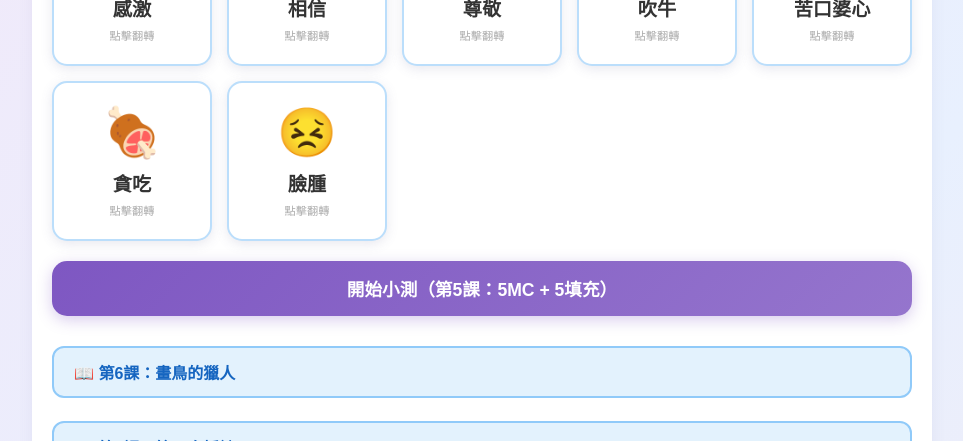
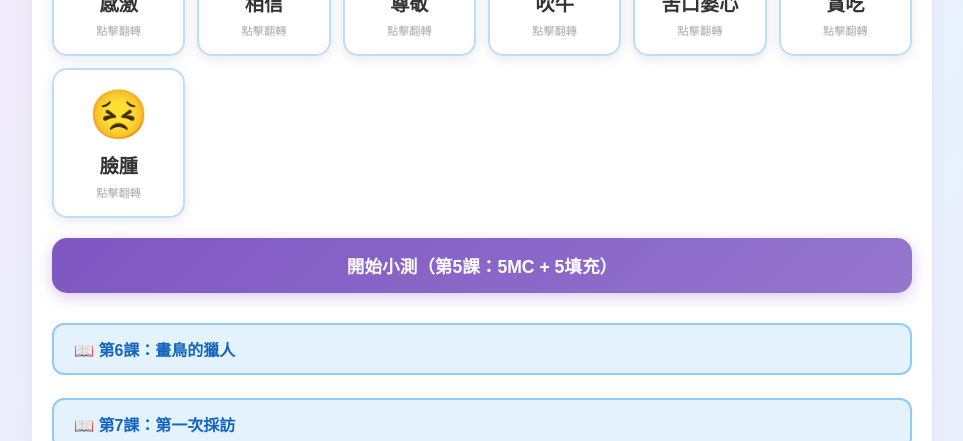
Before and after one commit to iamfeihung/sen-study-p4, a plain HTML site: page demo.html in a window 1280 px wide. Shown: the part 678-1119 px from the top of the page, without its empty margins (158-1121 px from the left). Drawn offline with Linux system fonts and the light colour scheme.

Commit message:
Fix: flashcard grid layout - reduce card size to prevent overflow

```diff
--- a/demo.html
+++ b/demo.html
@@ -88,16 +88,19 @@
     /* Flashcard grid */
     .flashcard-grid {
       display: grid;
-      grid-template-columns: repeat(auto-fill, minmax(140px, 1fr));
-      gap: 15px;
+      grid-template-columns: repeat(auto-fill, minmax(130px, 1fr));
+      gap: 12px;
       margin-top: 10px;
+      width: 100%;
+      box-sizing: border-box;
     }
 
     /* Flashcard flip */
     .flashcard {
       perspective: 1000px;
-      height: 160px;
+      height: 150px;
       cursor: pointer;
+      width: 100%;
     }
     .flashcard-inner {
       position: relative;
```
